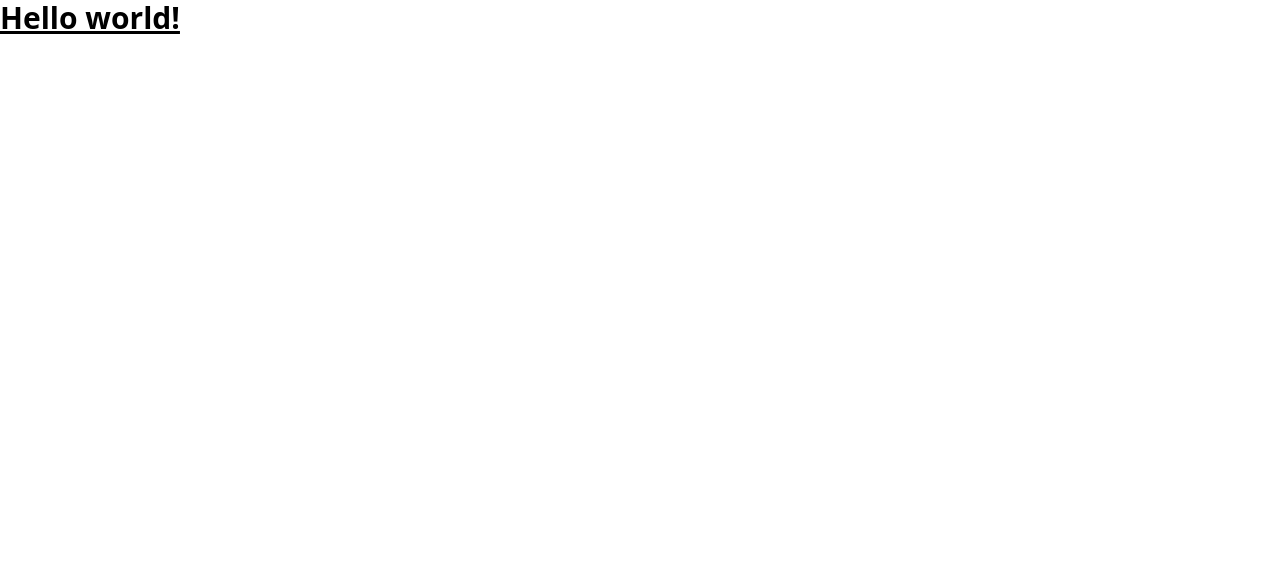
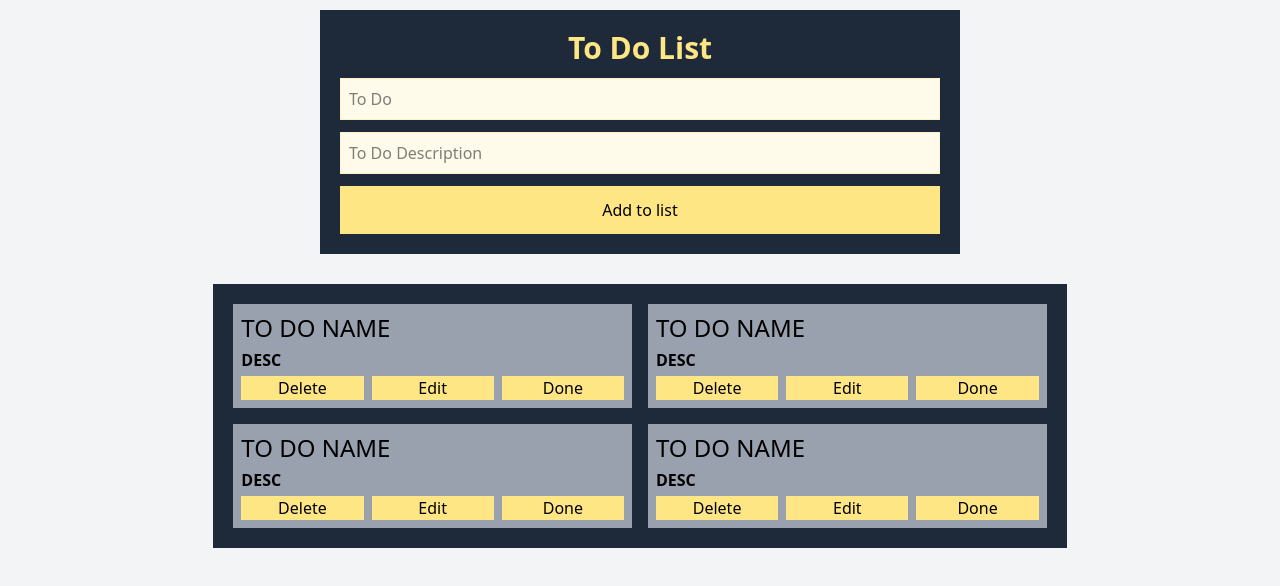
Before and after one commit to Kirushanthi26/react-marathon, a React (Vite) app: page / in a window 1280 px wide. Shown: the top 586 px of the page. Built offline with nearby package versions, Linux system fonts and the light colour scheme.

Commit message:
style complete - to do app

```diff
--- a/src/App.tsx
+++ b/src/App.tsx
@@ -1,3 +1,4 @@
+import ToDoIndex from "./features/toDoList/pages/ToDoIndex"
 
 
 function App() {
@@ -5,9 +6,7 @@ function App() {
 
   return (
     <>
-      <h1 className="text-3xl font-bold underline">
-        Hello world!
-      </h1>
+      <ToDoIndex />
     </>
   )
 }
--- /dev/null
+++ b/src/features/toDoList/components/AddToDoForm.tsx
@@ -0,0 +1,14 @@
+
+
+const AddToDoForm = () => {
+    return (
+        <div className="bg-gray-800 p-5 space-y-3 w-1/2 m-auto">
+            <h1 className="text-3xl font-bold text-amber-200 text-center">To Do List</h1>
+            <input type="text" placeholder="To Do" className="border border-amber-100 bg-amber-50 w-full p-2" />
+            <input type="text" placeholder="To Do Description" className="border border-amber-100 bg-amber-50 w-full p-2" />
+            <button type="button" className="bg-amber-200 w-full p-3">Add to list</button>
+        </div>
+    )
+}
+
+export default AddToDoForm
--- /dev/null
+++ b/src/features/toDoList/components/ToDoItem.tsx
@@ -0,0 +1,17 @@
+
+
+const ToDoItem = () => {
+    return (
+        <div className="bg-gray-400 space-y-1 p-2">
+            <h5 className="text-2xl">TO DO NAME</h5>
+            <p className="font-semibold">DESC</p>
+            <div className="grid grid-cols-3 gap-2 *:bg-amber-200">
+                <button>Delete</button>
+                <button>Edit</button>
+                <button>Done</button>
+            </div>
+        </div>
+    )
+}
+
+export default ToDoItem
--- /dev/null
+++ b/src/features/toDoList/components/ToDoList.tsx
@@ -0,0 +1,15 @@
+import ToDoItem from "./ToDoItem"
+
+
+const ToDoList = () => {
+    return (
+        <div className="p-5 w-2/3 bg-gray-800 m-auto grid grid-cols-2 gap-4 ">
+            <ToDoItem />
+            <ToDoItem />
+            <ToDoItem />
+            <ToDoItem />
+        </div>
+    )
+}
+
+export default ToDoList
--- a/src/features/toDoList/pages/ToDoIndex.tsx
+++ b/src/features/toDoList/pages/ToDoIndex.tsx
@@ -1,5 +1,13 @@
+import AddToDoForm from "../components/AddToDoForm"
+import ToDoList from "../components/ToDoList"
+
 const ToDoIndex = () => {
-    return <div></div>
+    return <div className="bg-gray-100 h-screen w-full">
+        <div className="grid grid-rows-2 gap-5">
+            <AddToDoForm />
+            <ToDoList />
+        </div>
+    </div>
 }
 
 export default ToDoIndex
--- /dev/null
+++ b/src/features/toDoList/types/ToDoType.ts
@@ -0,0 +1,6 @@
+export type ToDo = {
+    id : string
+    toDoName: string
+    description: string
+    isDone: boolean
+}
```
Also changed, not shown: src/features/toDoList/pages/ToDoNote.md (added).
